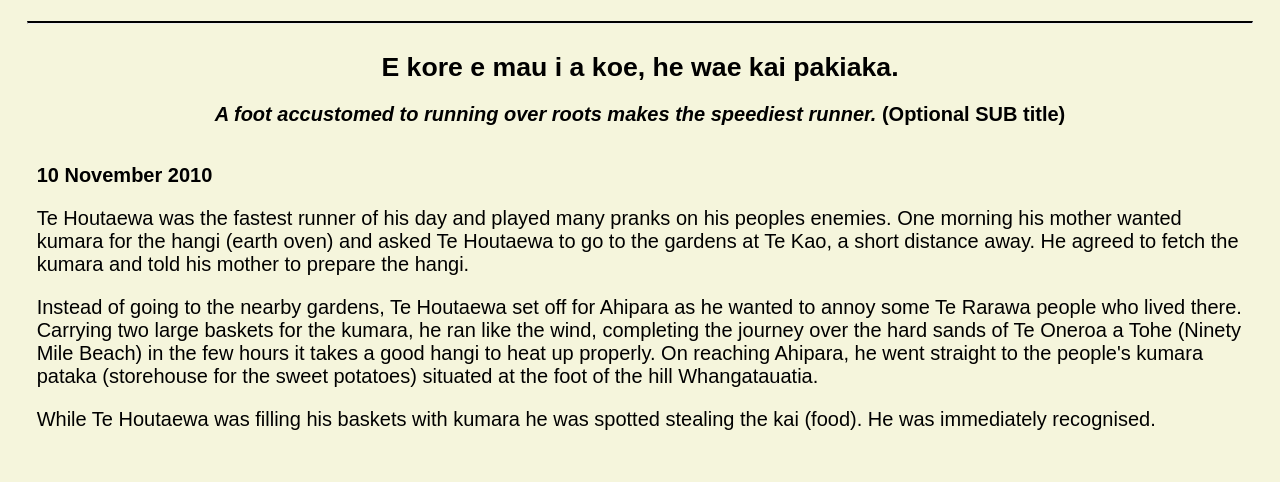
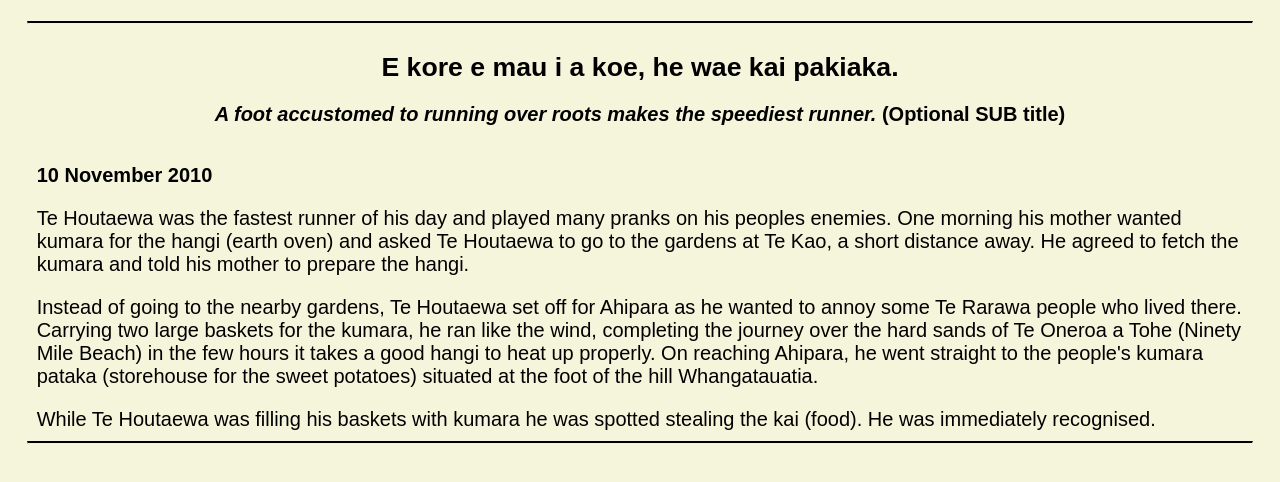
Before and after one commit to richape/richape.github.io, a plain HTML site: page Blog/te-houtaewa-template.html in a window 1280 px wide. Shown: the part 104-586 px from the top of the page. Drawn offline with Linux system fonts and the light colour scheme.

Commit message:
making changes to Te Houtaewa

```diff
--- a/Blog/te-houtaewa-template.html
+++ b/Blog/te-houtaewa-template.html
@@ -36,5 +36,6 @@
       <p>
       While Te Houtaewa was filling his baskets with kumara he was spotted stealing the kai (food). He was immediately recognised.
       </p>
+    <hr class="hr-with-padding">
   </body>
 </html>
```
